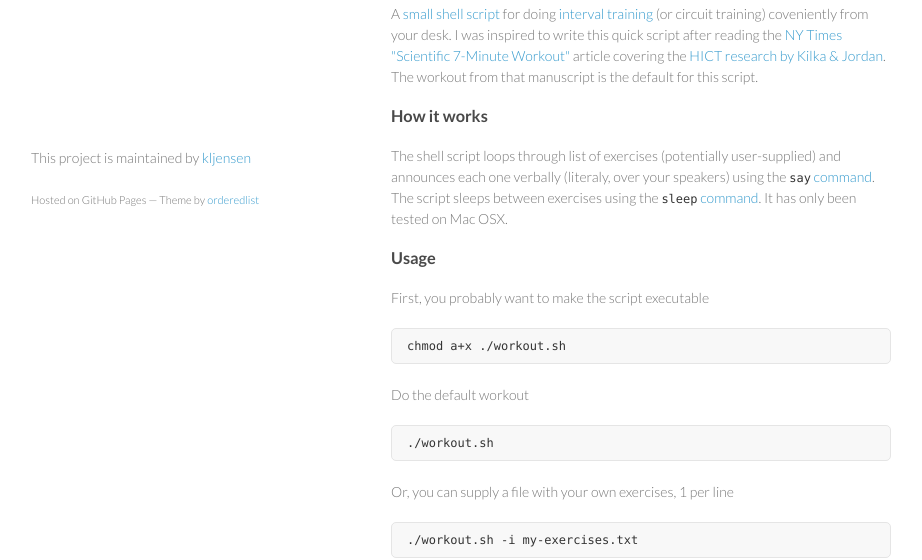
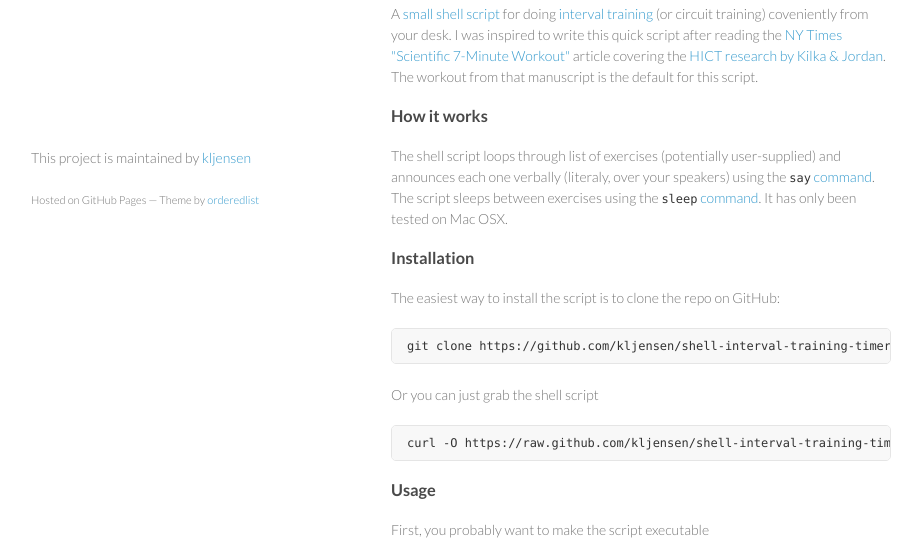
Before and after one commit to kljensen/shell-interval-training-timer, a plain HTML site: page index.html in a window 1280 px wide. Shown: the part 521-1081 px from the top of the page, without its empty margins (179-1101 px from the left). Drawn offline with Linux system fonts and the light colour scheme.

```diff
--- a/index.html
+++ b/index.html
@@ -50,6 +50,18 @@
 The script sleeps between exercises using the
 <a href="http://www.unix.com/man-page/osx/1/sleep/"><code>sleep</code> command</a>.  It has only been tested on Mac OSX.</p>
 
+<h3>Installation</h3>
+
+<p>The easiest way to install the script is to clone the repo on GitHub:</p>
+
+<pre><code>git clone https://github.com/kljensen/shell-interval-training-timer
+</code></pre>
+
+<p>Or you can just grab the shell script</p>
+
+<pre><code>curl -O https://raw.github.com/kljensen/shell-interval-training-timer/master/workout.sh
+</code></pre>
+
 <h3>Usage</h3>
 
 <p>First, you probably want to make the script executable</p>
```
Also changed, not shown: params.json (+1 -1 lines).
